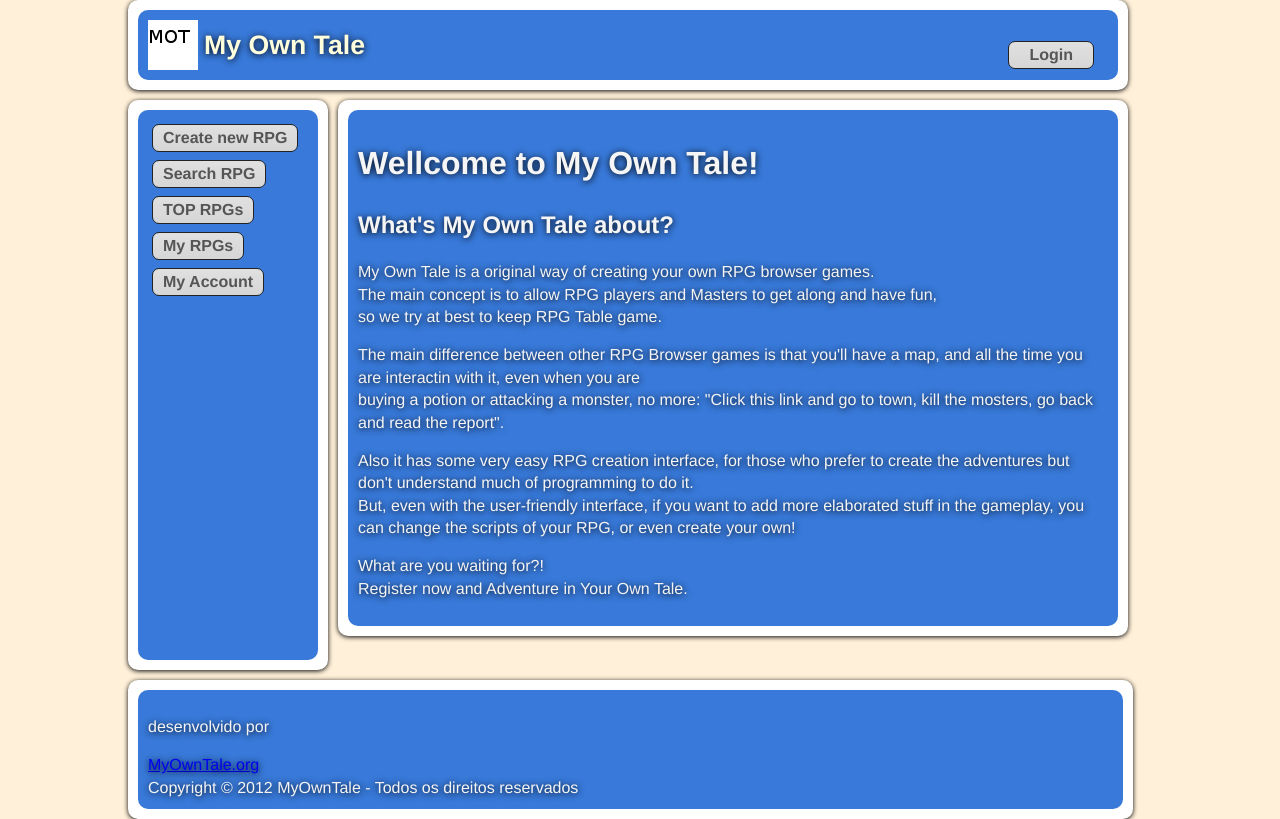
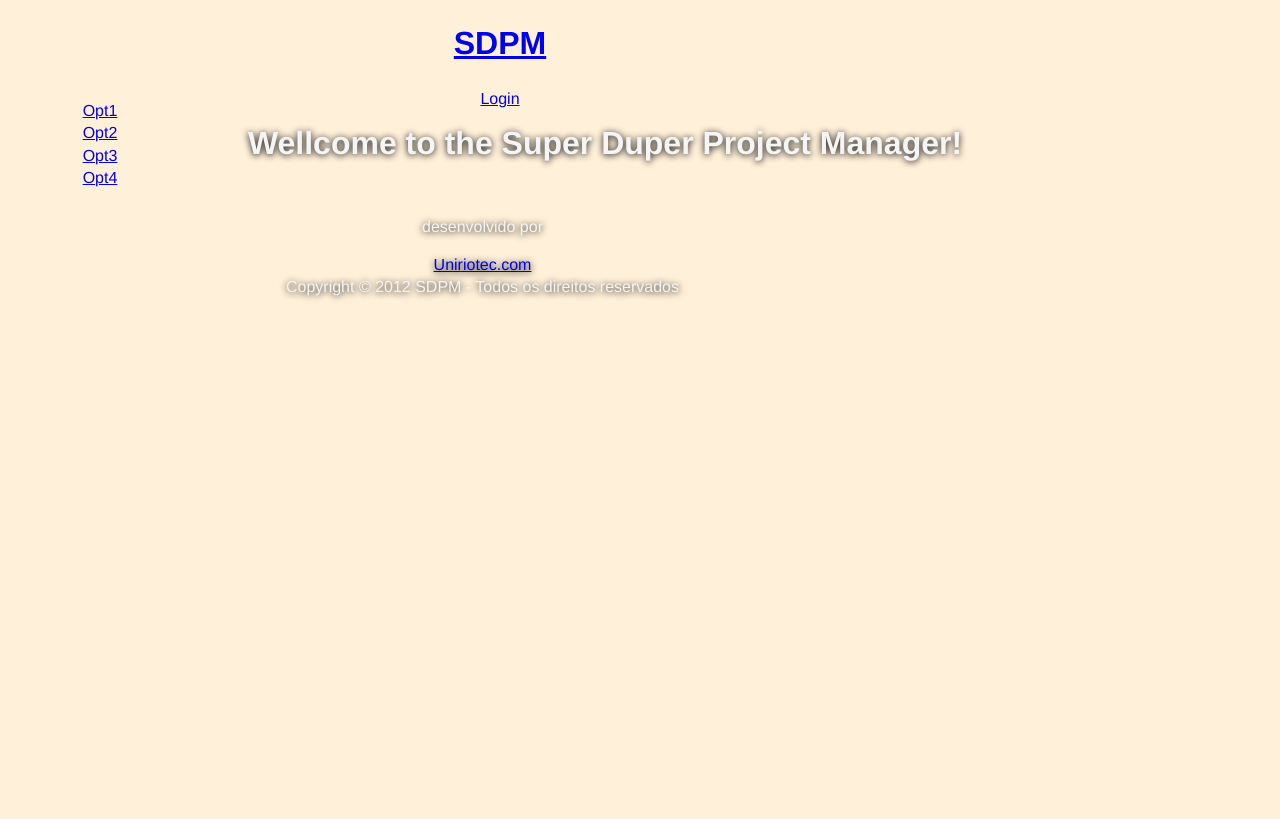
Before and after one commit to Uniriotec/SDPM, a Django app: template sdpm/templates/index.html in a window 1280 px wide. After the commit the page ends 300 px from the top, so only its background shows below. Run offline with Django 3.2, Linux system fonts and the light colour scheme; the template is opened without the code that fills it, so the values that code supplies are empty; parts of the project's set-up code (start-up, migrations or seed data) failed here and were passed over; some libraries are stand-ins or nearby versions.

Commit message:
Basic css and layout

```diff
--- a/sdpm/static/css/style.css
+++ b/sdpm/static/css/style.css
@@ -26,35 +26,6 @@ body {
 
 }
 
-#wrapper{
-
-	width: 1024px;
-	margin:0 auto;
-	text-align:left; /* "remédio" para o hack do IE */
-}
-/**************************** BOX  ****************************/
-
-.box_border {
-
-    /* width: 100%; */
-    background: white;
-    border-width: 10px;
-	border-color: white;
-	border-style: solid;
-    border-radius: 10px;
-    box-shadow: 0px 1px 5px #000;
-
-}
-
-.box_content {
-    background:  #3879d9;
-    border-width: 10px;
-	border-color: #3879d9;
-	border-style: solid;
-    border-radius: 10px;
-}
-
-
 /**************************** HEADER  ****************************/
 header {
     /* box-shadow: 0px 3px 20px #000; */
@@ -78,71 +49,6 @@ header {
    height:50px;
 }
 
-#top_menu a{
-    text-decoration:none;
-
-}
-
-
-
-#top_menu h1{
-    /* float: left; */
-    line-height: 50px;
-    margin: 0px;
-    padding: 0 50px 0 56px;
-    color: #FFD;
-    text-shadow: black 0px 1px 7px;
-    font-size: 20pt;
-    font-weight:bold;
-
-}
-
-#top_menu nav {
-
-    position: absolute;
-    bottom:-45%;
-    right:3%;
-    width:auto;
-
-    height:26px;
-    margin: 4px;
-    float: right;
-    border-radius: 7px;
-    border: 1px solid #222;
-    /* background: #ABB; */
-
-    background: #dbdbdb;
-    background: -moz-linear-gradient(#e0e0e0,#d6d6d6);
-    background: -webkit-linear-gradient(#e0e0e0,#d6d6d6);
-    padding: 0 10px;
-
-}
-#top_menu nav a{
-    text-decoration:none;
-    float: left;
-    padding: 0 10px;
-    color: #555;
-
-    font-size: 12pt;
-    line-height: 26px;
-    font-weight:bold;
-}
-#top_menu nav a:hover{
-    color: #fff;
-    text-shadow: 1px 1px 1px black;
-}
-
-.logo {
-    background: url(/static/images/logo.png) no-repeat;
-
-    background-size: 50px 50px;
-
-    /* background: #ABB; */
-    position: absolute;
-}
-
-
-
 
 
 /**************************** CONTAINER  ****************************/
@@ -164,67 +70,6 @@ header {
 	float:left;
 	width: 200px;
     /* clear: both; */
-}
-
-
-/********************************-OPTIONS-********************************/
-
-.adjust_height {
-	min-height: 530px;
-}
-
-.opt_menu {
-
-    text-decoration:none;
-
-
-    text-shadow: none;
-
-/*
-	margin-bottom: 10px;
-    height:35px;
-    border-left:2px solid rgba(0,0,0,0.3);
-    float: right;
- */
-
-/*
-    position: absolute;
-    bottom:-45%;
-    right:3%;
-*/
-
-}
-
-.opt_menu a, button{
-    text-decoration:none;
-    width:auto;
-
-    height:26px;
-    margin: 4px;
-    border-radius: 7px;
-    border: 1px solid #222;
-
-    background: #dbdbdb;
-    background: -moz-linear-gradient(#e0e0e0,#d6d6d6);
-    background: -webkit-linear-gradient(#e0e0e0,#d6d6d6);
-    padding: 0 10px;
-
-    float: left;
-    padding: 0 10px;
-    color: #555;
-
-    /*text-shadow: 1px 2px 1px black;*/
-    font-size: 12pt;
-    line-height: 26px;
-    font-weight:bold;
-}
-.opt_menu a:hover, button:hover {
-    color: #fff;
-    text-shadow: 1px 1px 1px black;
-}
-
-.opt_right {
-    border-right:2px solid rgba(0,0,0,0.3);
 }
 
 
--- a/sdpm/templates/index.html
+++ b/sdpm/templates/index.html
@@ -2,33 +2,9 @@
 {% block 'body-content' %}
 	{% if request.user.is_authenticated %}
 		<h1>Wellcome back {{request.user.name}}!</h1>
-		<h2>Here are your current RPGs:</h2>
-		{% for player in request.user.players.all %}
-	        <a href="{% url show_rpg player.rpg.pk %}" >{{player.rpg}} </a>
-		{% endfor %}
 
 	{% else %}
-		<h1>Wellcome to My Own Tale!</h1>
-		<h2>What's My Own Tale about?</h2>
-		<p>My Own Tale is a original way of creating your own RPG browser games.</br>
-		The main concept is to allow RPG players and Masters to get along and have fun,</br>
-		so we try at best to keep RPG Table game.</br>
-		</p>
-
-		<p>
-			The main difference between other RPG Browser games is that you'll have a map, and all the time you are interactin with it, even when you are</br>
-			buying a potion or attacking a monster, no more: "Click this link and go to town, kill the mosters, go back and read the report".</br>
-		</p>
-
-		<p>
-			Also it has some very easy RPG creation interface, for those who prefer to create the adventures but don't understand much of programming to do it. </br>
-			But, even with the user-friendly interface, if you want to add more elaborated stuff in the gameplay, you can change the scripts of your RPG, or even create your own!</br>
-		</p>
-
-		<p>
-			What are you waiting for?!</br>
-			Register now and Adventure in Your Own Tale.
-		</p>
+		<h1>Wellcome to the Super Duper Project Manager!</h1>
 	{% endif %}
 
 {% endblock %}
--- a/sdpm/templates/util/esqueleto.html
+++ b/sdpm/templates/util/esqueleto.html
@@ -2,11 +2,11 @@
 
 {% block 'html-lang' %}pt-br{% endblock %}
 {% block 'meta-charset' %}utf-8{% endblock %}
-{% block 'page-title' %}My Own Tale{% endblock %}
-{% block 'meta-description' %}My Own Tale{% endblock %}
-{% block 'meta-keywords' %}rpg, maker, online, creator{% endblock %}
+{% block 'page-title' %}SDPM{% endblock %}
+{% block 'meta-description' %}Super Duper Project Manager{% endblock %}
+{% block 'meta-keywords' %}Project, finances, manager{% endblock %}
 
-{% block 'meta-autor' %}myowntale.org{% endblock %}
+{% block 'meta-autor' %}Uniriotec.com{% endblock %}
 {% block 'meta-generator' %}Django 1.3{% endblock %}
 
 {% block 'meta-extras' %}{% endblock %}
--- a/sdpm/templates/util/float-lateral.html
+++ b/sdpm/templates/util/float-lateral.html
@@ -1,10 +1,9 @@
 <nav class="opt_menu adjust_height">
 	<ul>
-		<li><a href="#" >Create new RPG</a></li>
-		<li><a href="#" >Search RPG</a></li>
-		<li><a href="#">TOP RPGs</a></li>
-		<li><a href="#">My RPGs</a></li>
-		<li><a href="#">My Account</a></li>
+		<li><a href="#" >Opt1</a></li>
+		<li><a href="#" >Opt2</a></li>
+		<li><a href="#">Opt3</a></li>
+		<li><a href="#">Opt4</a></li>
 
 	</ul>
 </nav>
--- a/sdpm/templates/util/footer.html
+++ b/sdpm/templates/util/footer.html
@@ -3,9 +3,9 @@
 		<div id="footer-logo">
 
 			<p>desenvolvido por</p>
-			<a href="http://myowntale.org">MyOwnTale.org</a>
+			<a href="http://uniriotec.com">Uniriotec.com</a>
 		</div>
-		<div id="copyright">Copyright © 2012 MyOwnTale - Todos os direitos reservados</div>
+		<div id="copyright">Copyright © 2012 SDPM - Todos os direitos reservados</div>
 
 
 	</div>
--- a/sdpm/templates/util/header.html
+++ b/sdpm/templates/util/header.html
@@ -1,12 +1,12 @@
 
-<a href="#"><h1 class='logo'>My Own Tale</h1></a>
+<a href="#"><h1 class='logo'>SDPM</h1></a>
 
 <nav>
 
 	{% if request.user.is_authenticated %}
 	        <a href="#" class='opt_right'>{{request.user}}</a>
-	        <a href="{% url logout %}" >Logout</a>
+	        <a href="#" >Logout</a>
 	{% else %}
-	        <a href="{% url login %}" >Login</a>
+	        <a href="#" >Login</a>
 	{% endif %}
 </nav>
--- a/sdpm/urls.py
+++ b/sdpm/urls.py
@@ -9,6 +9,7 @@ admin.autodiscover()
 urlpatterns = patterns('',
 
      url(r'^admin/', include(admin.site.urls)),
+     url(r'^$', direct_to_template, {'template': 'index.html'}, name='index'),
 )
 
 
```
Also changed, not shown: other parts of sdpm/static/css/style.css (+0 -75 lines).
